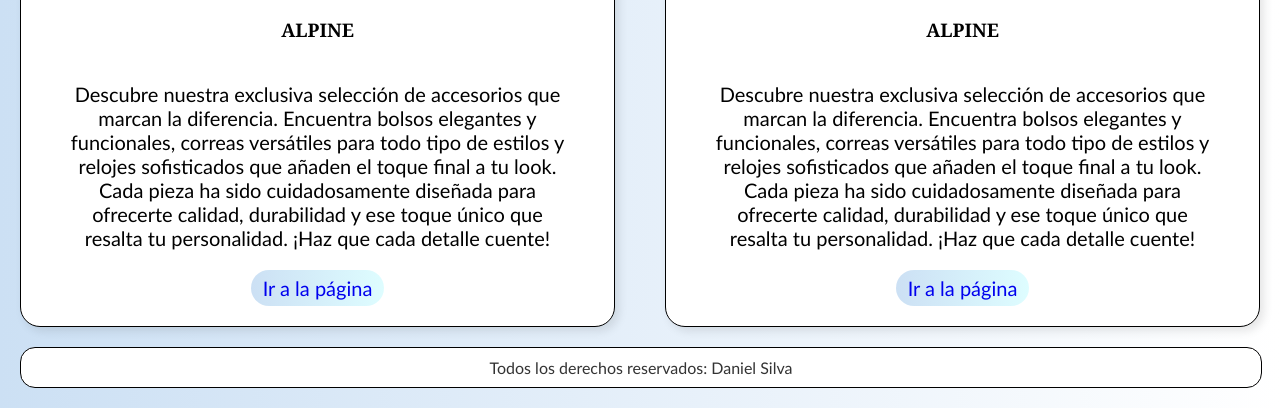
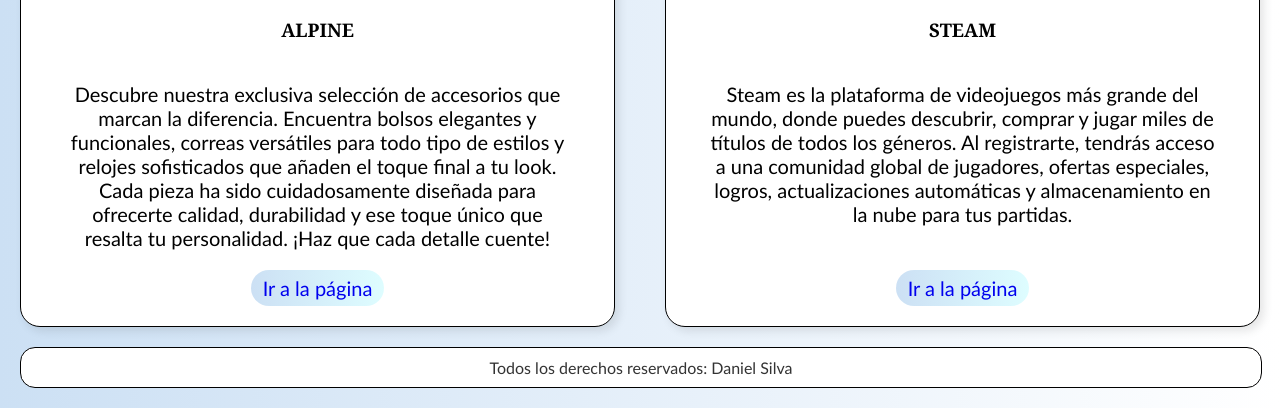
Before and after one commit to Shanty1239/nuevoPortafolio, a plain HTML site: page Index.html in a window 1280 px wide. Shown: the part 1227-1635 px from the top of the page. Drawn offline with Linux system fonts and the light colour scheme.

Commit message:
Actualizacio 1.0

```diff
--- a/Index.html
+++ b/Index.html
@@ -60,11 +60,11 @@
 
 
             <div class="card">
-                <img src="https://download.logo.wine/logo/Alpine_(automobile)/Alpine_(automobile)-Logo.wine.png" alt="Pagina de ropa">
-                <h3>ALPINE</h3>
-                <p> Descubre nuestra exclusiva selección de accesorios que marcan la diferencia. Encuentra bolsos elegantes y funcionales,
-                correas versátiles para todo tipo de estilos y relojes sofisticados que añaden el toque final a tu look. Cada pieza ha
-                sido cuidadosamente diseñada para ofrecerte calidad, durabilidad y ese toque único que resalta tu personalidad. ¡Haz que cada detalle cuente!</p>
+                <img src="https://static.vecteezy.com/system/resources/previews/020/975/553/non_2x/steam-logo-steam-icon-transparent-free-png.png" alt="Pagina de Formulario">
+                <h3>STEAM</h3>
+                <p> Steam es la plataforma de videojuegos más grande del mundo, donde puedes descubrir, comprar y jugar miles de
+                títulos de todos los géneros. Al registrarte, tendrás acceso a una comunidad global de jugadores, ofertas
+                especiales, logros, actualizaciones automáticas y almacenamiento en la nube para tus partidas.</p>
                 <a href="Formulario/Formulario.html" class="btn"> Ir a la página</a>
                 </div>
 
```
